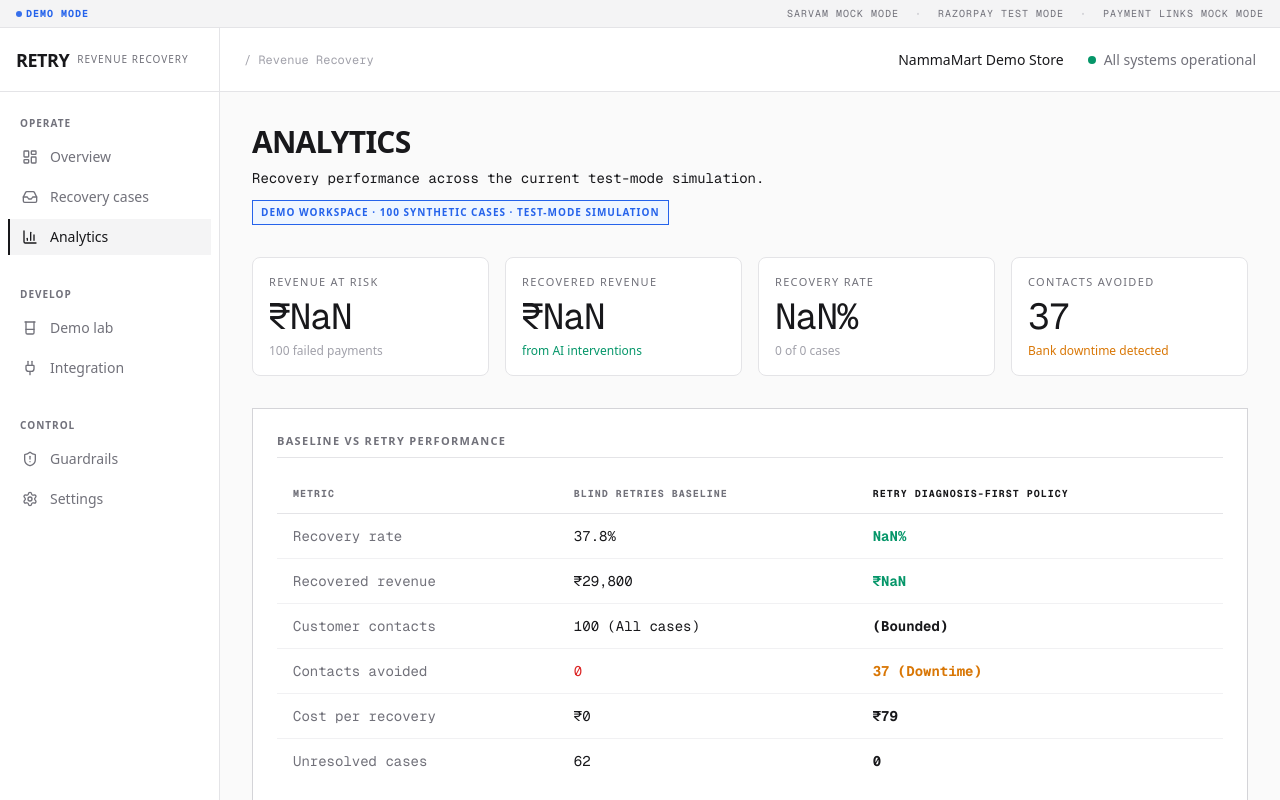
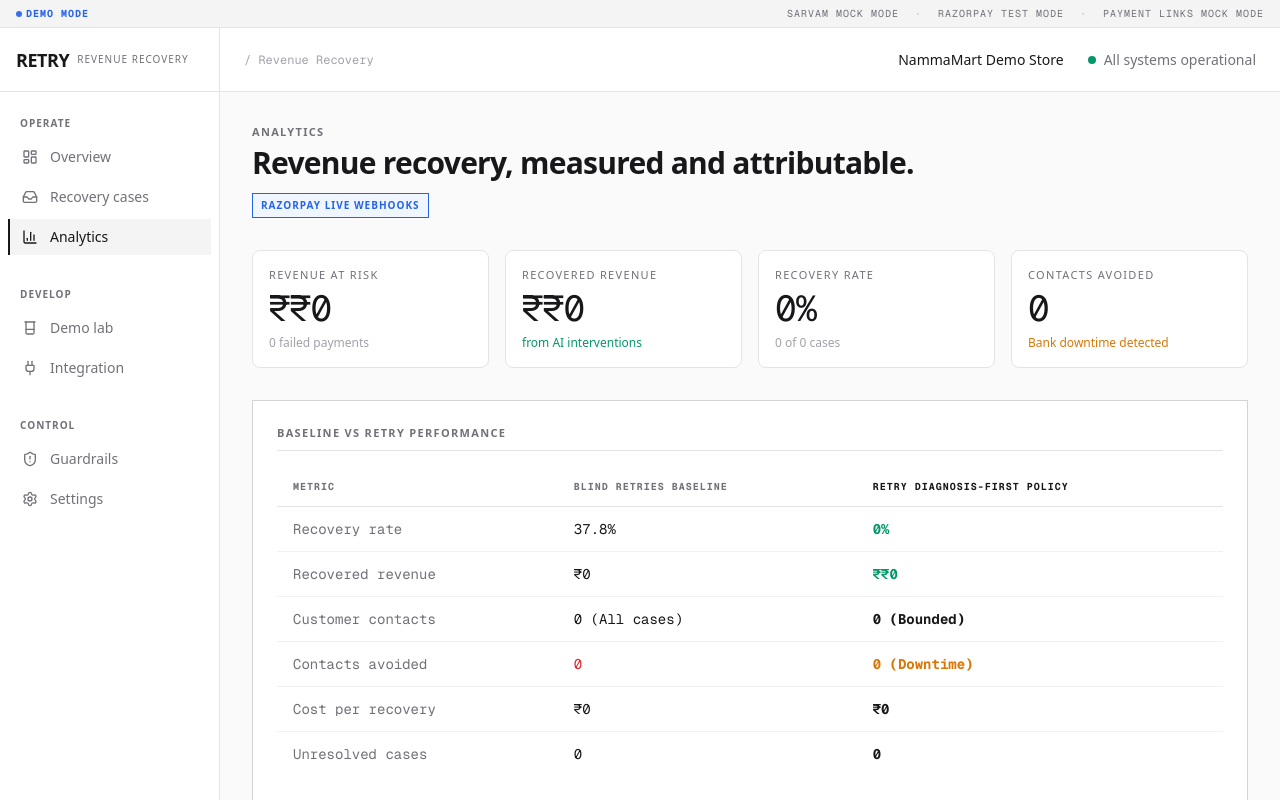
Before and after one commit to hemanthreddykoduru/Retry, a Next.js app: page /analytics in a window 1280 px wide. Shown: the top 800 px of the page. Built offline with nearby package versions, Linux system fonts and the light colour scheme; no server answers; the database is empty.

Commit message:
feat(ui): update analytics page to use live db metrics instead of dummy data

```diff
--- a/app/(dashboard)/analytics/page.tsx
+++ b/app/(dashboard)/analytics/page.tsx
@@ -34,23 +34,23 @@
     <div className="flex flex-col h-full gap-8 max-w-[1400px] mx-auto pb-12">
       <div className="flex justify-between items-end">
         <div className="flex flex-col gap-1">
-          <h1 className="text-2xl lg:text-3xl font-bold tracking-tight text-text-primary uppercase">
-            ANALYTICS
+          <div className="text-[11px] font-bold tracking-[0.12em] uppercase text-text-secondary">
+            Analytics
+          </div>
+          <h1 className="text-2xl lg:text-3xl font-bold tracking-tight text-text-primary">
+            Revenue recovery, measured and attributable.
           </h1>
-          <div className="text-sm text-text-primary font-mono mt-1">
-            Recovery performance across the current test-mode simulation.
-          </div>
           <div className="text-[10px] uppercase tracking-widest font-bold text-active bg-active-bg px-2 py-1 mt-2 inline-block self-start border border-active">
-            Demo workspace · 100 synthetic cases · Test-mode simulation
+            Razorpay Live Webhooks
           </div>
         </div>
       </div>
 
       <div className="grid grid-cols-1 md:grid-cols-2 lg:grid-cols-4 gap-4">
-        <MetricCard title="REVENUE AT RISK" value={formatCurrency(metrics.amount_at_risk)} detail="100 failed payments" />
-        <MetricCard title="RECOVERED REVENUE" value={formatCurrency(metrics.amount_recovered)} detail="from AI interventions" isPositive={true} />
-        <MetricCard title="RECOVERY RATE" value={`${(metrics.cases_recovered / metrics.cases_opened * 100).toFixed(1)}%`} detail={`${metrics.cases_recovered} of ${metrics.cases_opened} cases`} />
-        <MetricCard title="CONTACTS AVOIDED" value="37" detail="Bank downtime detected" isWarning={true} />
+        <MetricCard title="REVENUE AT RISK" value={`₹${formatCurrency(metrics.revenue_at_risk_paise || 0)}`} detail={`${metrics.cases_opened || 0} failed payments`} />
+        <MetricCard title="RECOVERED REVENUE" value={`₹${formatCurrency(metrics.recovered_revenue_paise || 0)}`} detail="from AI interventions" isPositive={true} />
+        <MetricCard title="RECOVERY RATE" value={`${metrics.recovery_rate || 0}%`} detail={`${metrics.cases_recovered || 0} of ${metrics.cases_opened || 0} cases`} />
+        <MetricCard title="CONTACTS AVOIDED" value={(metrics.contacts_avoided || 0).toString()} detail="Bank downtime detected" isWarning={true} />
       </div>
 
       <div className="sharp-card p-6 border-l-4 border-l-active">
@@ -70,32 +70,32 @@
               <tr className="border-b border-border/50 hover:bg-neutral-bg transition-colors">
                 <td className="py-3 px-4 text-text-secondary">Recovery rate</td>
                 <td className="py-3 px-4">37.8%</td>
-                <td className="py-3 px-4 font-bold text-recovered">{((metrics.cases_recovered / metrics.cases_opened) * 100).toFixed(1)}%</td>
+                <td className="py-3 px-4 font-bold text-recovered">{metrics.recovery_rate || 0}%</td>
               </tr>
               <tr className="border-b border-border/50 hover:bg-neutral-bg transition-colors">
                 <td className="py-3 px-4 text-text-secondary">Recovered revenue</td>
-                <td className="py-3 px-4">₹29,800</td>
-                <td className="py-3 px-4 font-bold text-recovered">{formatCurrency(metrics.amount_recovered)}</td>
+                <td className="py-3 px-4">₹0</td>
+                <td className="py-3 px-4 font-bold text-recovered">₹{formatCurrency(metrics.recovered_revenue_paise || 0)}</td>
               </tr>
               <tr className="border-b border-border/50 hover:bg-neutral-bg transition-colors">
                 <td className="py-3 px-4 text-text-secondary">Customer contacts</td>
-                <td className="py-3 px-4">100 (All cases)</td>
-                <td className="py-3 px-4 font-bold">{metrics.cases_contacted} (Bounded)</td>
+                <td className="py-3 px-4">{metrics.cases_opened || 0} (All cases)</td>
+                <td className="py-3 px-4 font-bold">{(metrics.calls_placed || 0) + (metrics.whatsapps_sent || 0)} (Bounded)</td>
               </tr>
               <tr className="border-b border-border/50 hover:bg-neutral-bg transition-colors">
                 <td className="py-3 px-4 text-text-secondary">Contacts avoided</td>
                 <td className="py-3 px-4 text-lost">0</td>
-                <td className="py-3 px-4 font-bold text-waiting">37 (Downtime)</td>
+                <td className="py-3 px-4 font-bold text-waiting">{metrics.contacts_avoided || 0} (Downtime)</td>
               </tr>
               <tr className="border-b border-border/50 hover:bg-neutral-bg transition-colors">
                 <td className="py-3 px-4 text-text-secondary">Cost per recovery</td>
                 <td className="py-3 px-4">₹0</td>
-                <td className="py-3 px-4 font-bold">₹79</td>
+                <td className="py-3 px-4 font-bold">₹{metrics.cost_per_recovery || 0}</td>
               </tr>
               <tr className="hover:bg-neutral-bg transition-colors">
                 <td className="py-3 px-4 text-text-secondary">Unresolved cases</td>
-                <td className="py-3 px-4">62</td>
-                <td className="py-3 px-4 font-bold">{metrics.cases_opened - metrics.cases_recovered}</td>
+                <td className="py-3 px-4">{metrics.cases_opened || 0}</td>
+                <td className="py-3 px-4 font-bold">{(metrics.cases_opened || 0) - (metrics.cases_recovered || 0)}</td>
               </tr>
             </tbody>
           </table>
@@ -111,23 +111,23 @@
             <div className="flex flex-col gap-6 font-mono text-sm">
               <div className="flex justify-between items-center">
                 <span className="text-text-primary uppercase">Detected</span>
-                <span className="font-bold">{metrics.cases_opened}</span>
+                <span className="font-bold">{metrics.cases_opened || 0}</span>
               </div>
               <div className="flex justify-between items-center border-l-2 border-border pl-4 ml-2">
                 <span className="text-text-secondary uppercase">Diagnosed</span>
-                <span className="font-bold">{metrics.cases_opened}</span>
+                <span className="font-bold">{metrics.cases_opened || 0}</span>
               </div>
               <div className="flex justify-between items-center border-l-2 border-border pl-4 ml-4">
                 <span className="text-text-secondary uppercase">Intervention Scheduled</span>
-                <span className="font-bold">{metrics.cases_opened}</span>
+                <span className="font-bold">{metrics.cases_opened || 0}</span>
               </div>
               <div className="flex justify-between items-center border-l-2 border-active pl-4 ml-6">
                 <span className="text-active uppercase font-bold">Contacted</span>
-                <span className="font-bold">63</span>
+                <span className="font-bold">{(metrics.calls_placed || 0) + (metrics.whatsapps_sent || 0)}</span>
               </div>
               <div className="flex justify-between items-center border-l-2 border-recovered pl-4 ml-8 bg-recovered-bg p-2">
                 <span className="text-recovered font-bold uppercase">Recovered</span>
-                <span className="font-bold text-recovered">61</span>
+                <span className="font-bold text-recovered">{metrics.cases_recovered || 0}</span>
               </div>
             </div>
           </div>
@@ -169,7 +169,7 @@
             <div className="w-full bg-neutral-bg h-1.5"><div className="bg-recovered h-full" style={{ width: '7%' }}></div></div>
 
             <div className="mt-4 p-3 bg-waiting-bg border-l-2 border-waiting text-waiting text-xs">
-              37 cases were actively suppressed during downtime and recovered via Smart Retry without any customer friction.
+              {metrics.contacts_avoided || 0} cases were actively suppressed during downtime and recovered via Smart Retry without any customer friction.
             </div>
           </div>
         </div>
```
